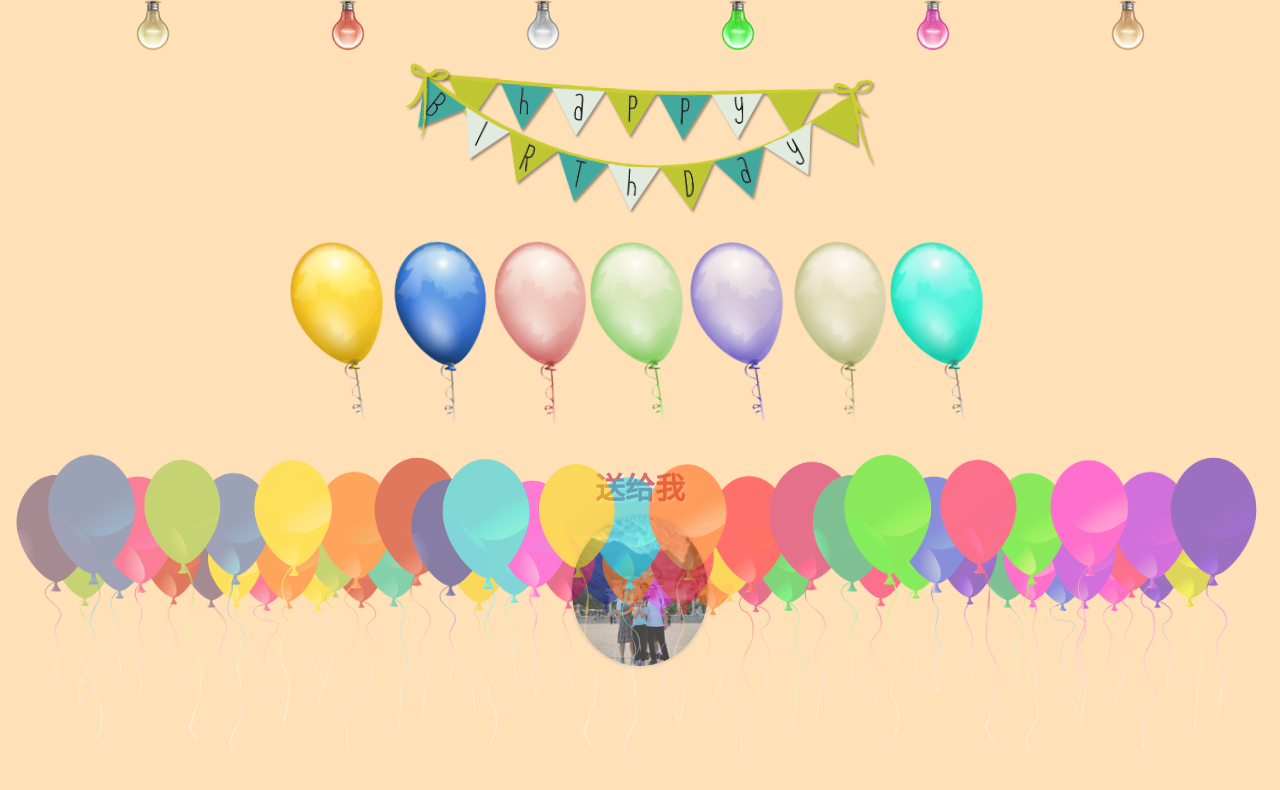
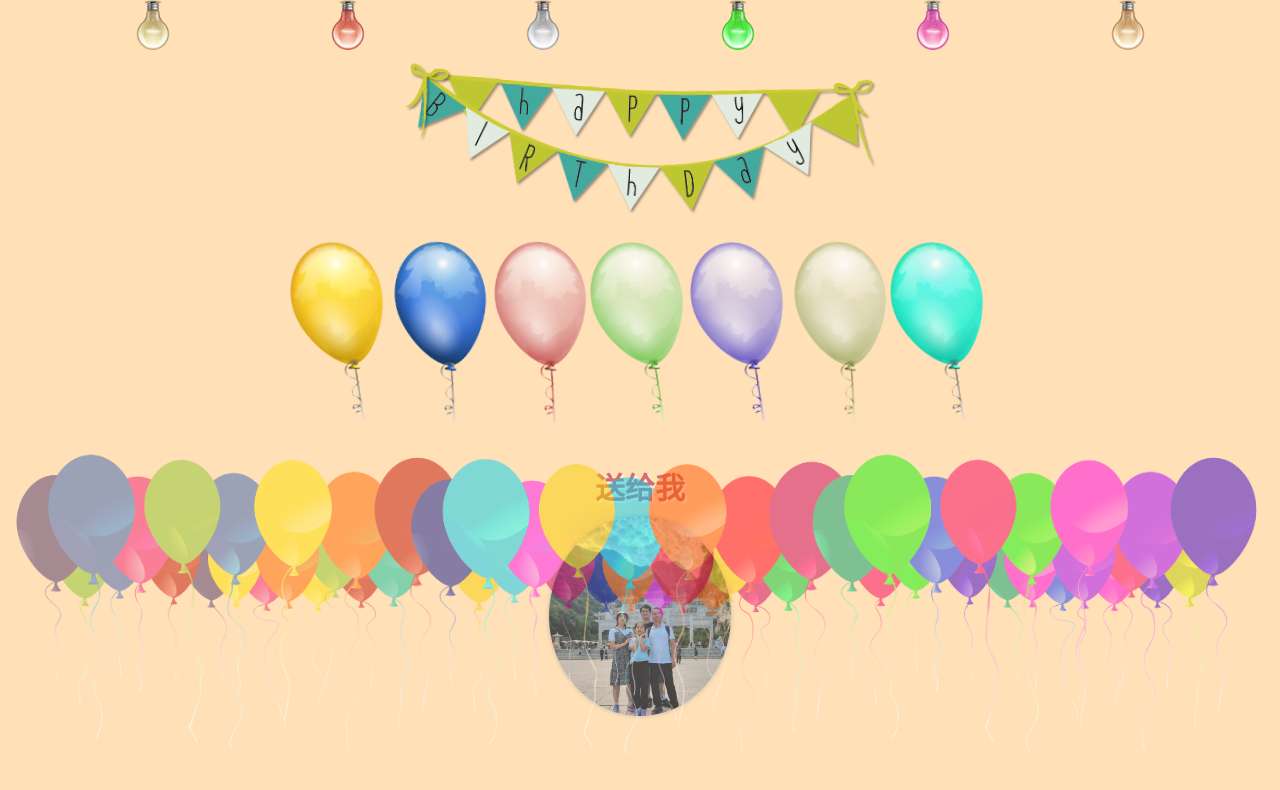
Before and after one commit to Lattice-zjj/birthday, a plain HTML site: page index.html in a window 1280 px wide. Both pictures are taken after a click on the button "开始". Drawn offline with Linux system fonts and the light colour scheme.

Commit message:
change width and height

```diff
--- a/assets/stylesheet.css
+++ b/assets/stylesheet.css
@@ -1292,8 +1292,8 @@ audio {
 }
 .message p img{
 	display: block;
-	max-width: 80%;
-	max-height: 150px;
+	max-width: 100%;
+	max-height: 200px;
 	margin: 5px auto;
 	border-radius: 50%;
 	box-shadow: #aaa 0 0 4px;
```
